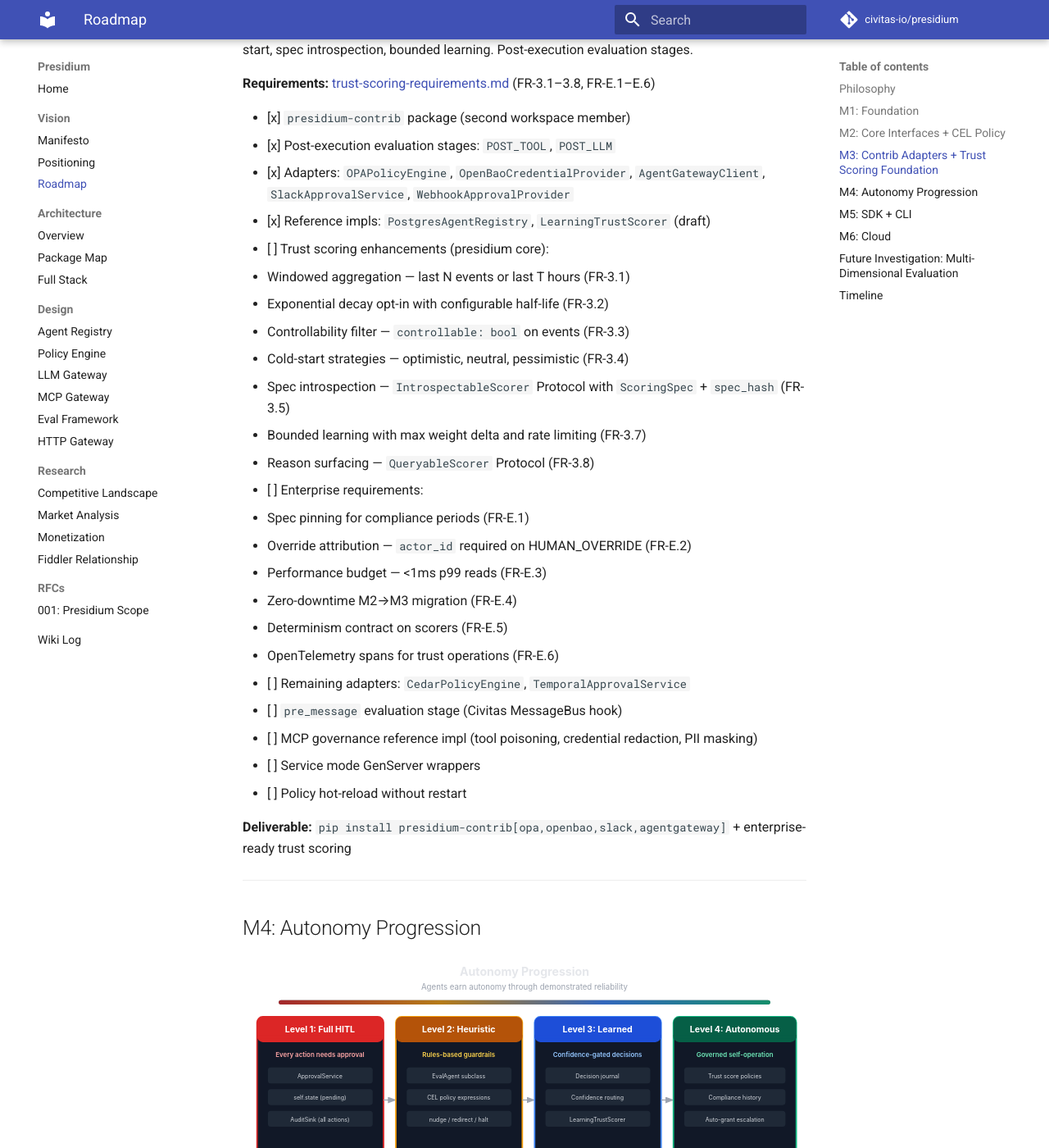
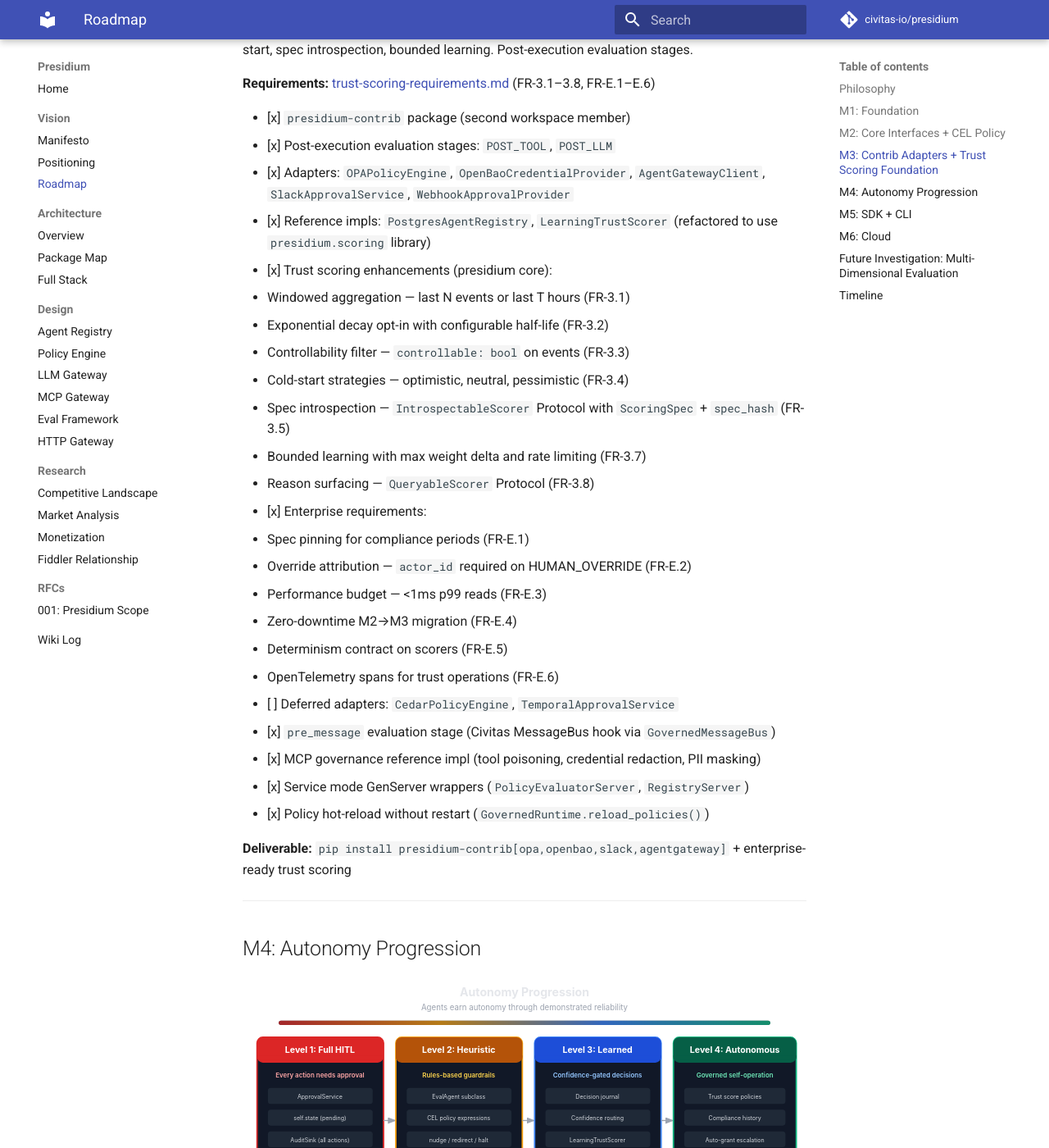
Before and after one commit to civitas-io/presidium, an MkDocs documentation site: the page built from docs/vision/roadmap.md, in a window 1280 px wide and 1400 px high, scrolled down 2343 px. Shown: the whole window at 82% size. Built offline with MkDocs 1.6.1 and Material for MkDocs 9.7.7, drawn with Linux system fonts in a browser that asks for light colours; comment, search, counter and statistics services are not loaded.

Commit message:
docs: mark M3 items complete in roadmap

```diff
--- a/docs/vision/roadmap.md
+++ b/docs/vision/roadmap.md
@@ -71,8 +71,8 @@ Documentation-driven development. Design docs and RFCs are written and reviewed
 - [x] `presidium-contrib` package (second workspace member)
 - [x] Post-execution evaluation stages: `POST_TOOL`, `POST_LLM`
 - [x] Adapters: `OPAPolicyEngine`, `OpenBaoCredentialProvider`, `AgentGatewayClient`, `SlackApprovalService`, `WebhookApprovalProvider`
-- [x] Reference impls: `PostgresAgentRegistry`, `LearningTrustScorer` (draft)
-- [ ] Trust scoring enhancements (presidium core):
+- [x] Reference impls: `PostgresAgentRegistry`, `LearningTrustScorer` (refactored to use `presidium.scoring` library)
+- [x] Trust scoring enhancements (presidium core):
   - Windowed aggregation — last N events or last T hours (FR-3.1)
   - Exponential decay opt-in with configurable half-life (FR-3.2)
   - Controllability filter — `controllable: bool` on events (FR-3.3)
@@ -80,18 +80,18 @@ Documentation-driven development. Design docs and RFCs are written and reviewed
   - Spec introspection — `IntrospectableScorer` Protocol with `ScoringSpec` + `spec_hash` (FR-3.5)
   - Bounded learning with max weight delta and rate limiting (FR-3.7)
   - Reason surfacing — `QueryableScorer` Protocol (FR-3.8)
-- [ ] Enterprise requirements:
+- [x] Enterprise requirements:
   - Spec pinning for compliance periods (FR-E.1)
   - Override attribution — `actor_id` required on HUMAN_OVERRIDE (FR-E.2)
   - Performance budget — <1ms p99 reads (FR-E.3)
   - Zero-downtime M2→M3 migration (FR-E.4)
   - Determinism contract on scorers (FR-E.5)
   - OpenTelemetry spans for trust operations (FR-E.6)
-- [ ] Remaining adapters: `CedarPolicyEngine`, `TemporalApprovalService`
-- [ ] `pre_message` evaluation stage (Civitas MessageBus hook)
-- [ ] MCP governance reference impl (tool poisoning, credential redaction, PII masking)
-- [ ] Service mode GenServer wrappers
-- [ ] Policy hot-reload without restart
+- [ ] Deferred adapters: `CedarPolicyEngine`, `TemporalApprovalService`
+- [x] `pre_message` evaluation stage (Civitas MessageBus hook via `GovernedMessageBus`)
+- [x] MCP governance reference impl (tool poisoning, credential redaction, PII masking)
+- [x] Service mode GenServer wrappers (`PolicyEvaluatorServer`, `RegistryServer`)
+- [x] Policy hot-reload without restart (`GovernedRuntime.reload_policies()`)
 
 **Deliverable:** `pip install presidium-contrib[opa,openbao,slack,agentgateway]` + enterprise-ready trust scoring
 
```
